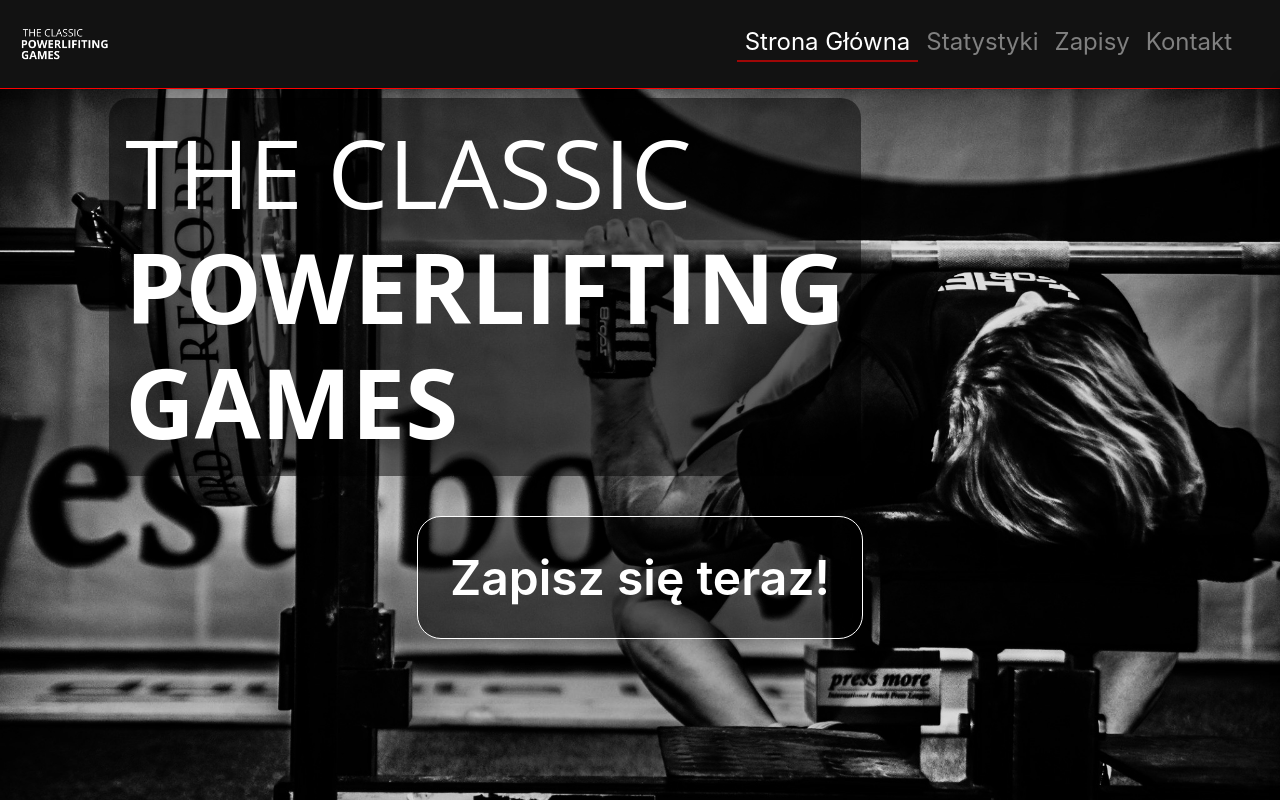
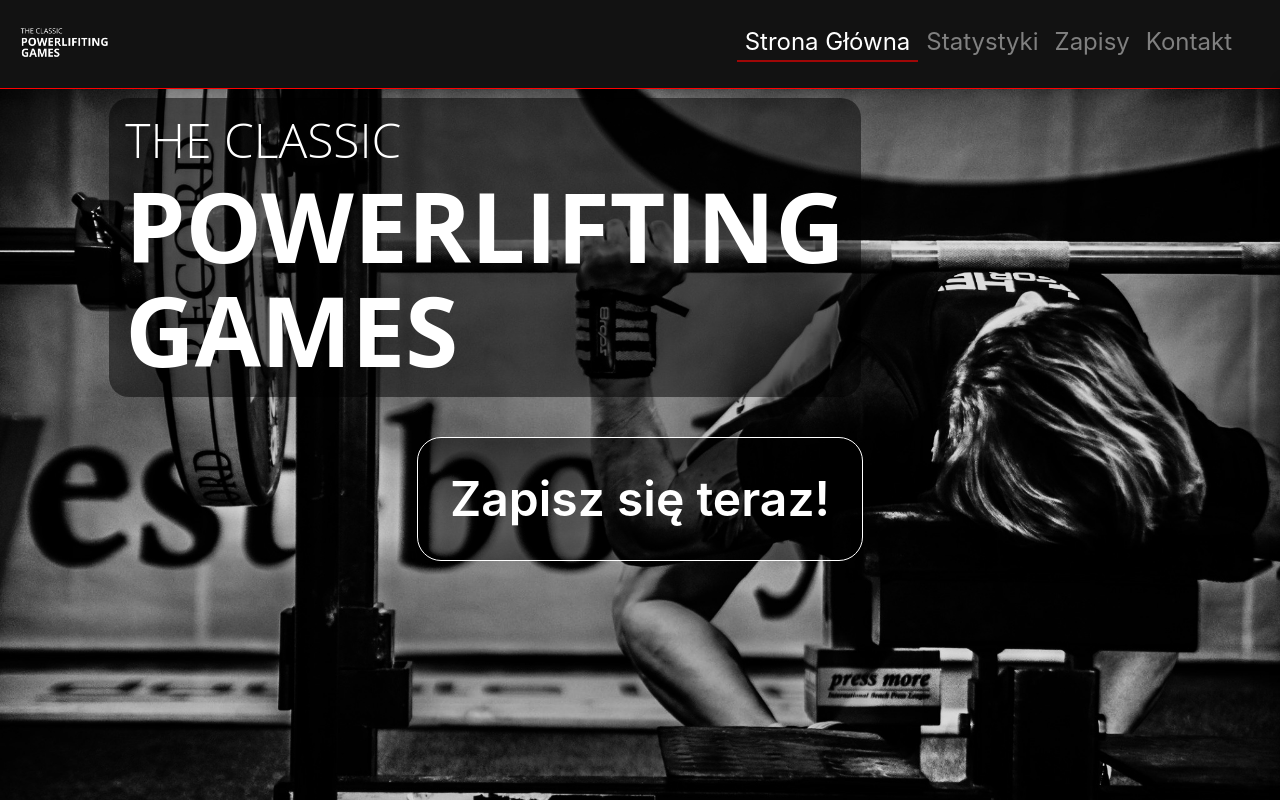
Before and after one commit to wmcqueensky/the-classic-power-lifting-games, a React (Vite) app in the folder web/: page / in a window 1280 px wide. Shown: the top 800 px of the page. Built offline with nearby package versions, Linux system fonts and the light colour scheme; no server answers.

Commit message:
Logo Improve

```diff
--- a/web/src/pages/home/index.jsx
+++ b/web/src/pages/home/index.jsx
@@ -46,18 +46,30 @@ const HomePage = () => {
           animate={isVisible1 ? 'visible' : 'hidden'}
           ref={boxRef1}
         >
-          <VStack textAlign="left">
-            <Heading
-              fontSize={{base: '3rem', sm: '4,5rem', md: '5rem', lg: '5.5rem', xl: '6rem', '2xl': '6.5rem'}}
+          <VStack>
+            <VStack
               mt="10px"
               mr={{base: '0', sm: '50px', md: '100px', lg: '200px', xl: '310px', '2xl': '350px'}}
               bgColor="rgba(0, 0, 0, 0.5)"
               borderRadius="20"
-              overflow="hidden"
               p="4"
+              alignItems="left"
             >
-              <span style={{fontWeight: 'normal'}}>THE CLASSIC</span> <br /> POWERLIFTING <br /> GAMES
-            </Heading>
+              <Heading
+                fontSize={{base: '1.5rem', sm: '2rem', md: '3rem', '2xl': '3.5rem'}}
+                fontWeight="100"
+                lineHeight="108%"
+              >
+                THE CLASSIC
+              </Heading>
+
+              <Heading
+                fontSize={{base: '3rem', sm: '4.5rem', md: '5rem', lg: '5.5rem', xl: '6rem', '2xl': '6.5rem'}}
+                lineHeight="108%"
+              >
+                POWERLIFTING <br /> GAMES
+              </Heading>
+            </VStack>
 
             <Button
               size={{base: 'xl', lg: 'xxl'}}
--- a/web/src/pages/ranking/index.jsx
+++ b/web/src/pages/ranking/index.jsx
@@ -169,6 +169,8 @@ const RankingPage = () => {
                 )}
                 {/* {disciplineInfo.name === 'Steel Grip' && <Td>{score.max_sg?.toFixed(2)}</Td>}
                 {disciplineInfo.name === 'Steel Grip' && <Td>{score.wilks_sg?.toFixed(4)}</Td>} */}
+                <Td>{score.max_sg?.toFixed(2)}</Td>
+                <Td>{score.wilks_sg?.toFixed(4)}</Td>
 
                 <Td>{score.max_sqt?.toFixed(2)}</Td>
                 <Td>{score.wilks_sqt?.toFixed(4)}</Td>
```
Also changed, not shown: web/src/router/images/logo.png.
